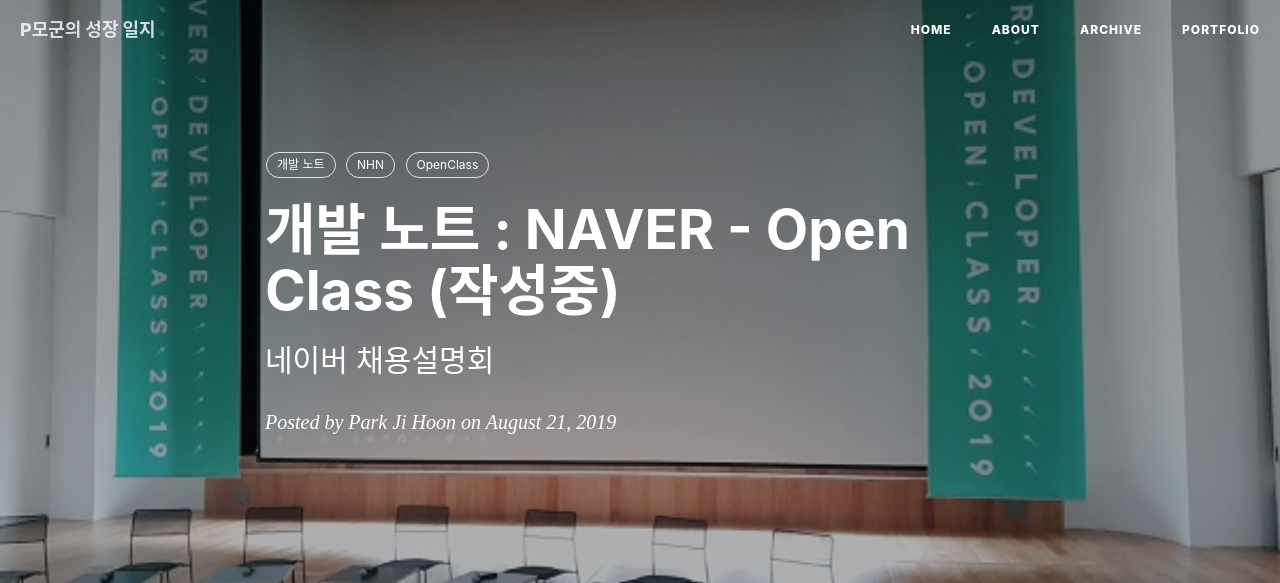
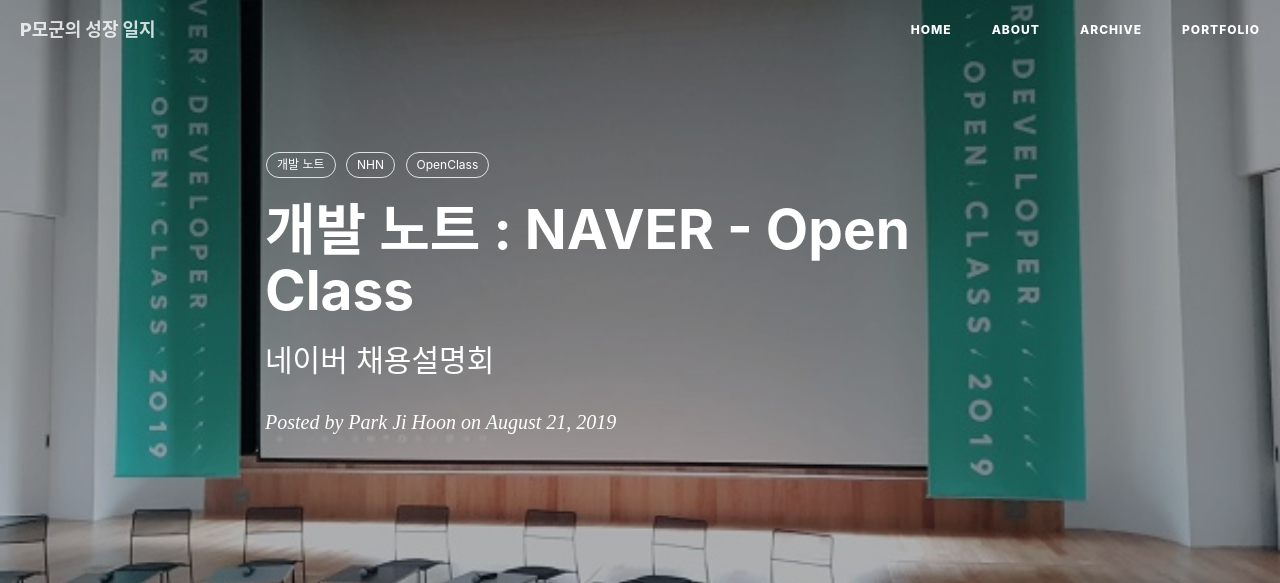
Before and after one commit to ggoowlgns/ggoowlgns.github.io, a Jekyll site: the page built from _posts/2019-08-21-devNote_open_class-post.md, in a window 1280 px wide and 1400 px high. Shown: the top 583 px of the window. Built offline with Jekyll 4.4.1, drawn with Linux system fonts in a browser that asks for light colours; nearby versions of some CDN libraries; our own code applies the rules of GitHub Pages for plain Markdown files; formulas are drawn with MathJax 3; comment, search, counter and statistics services are not loaded; some of the changed lines change nothing that is shown; some of the changed text lies outside the part shown; grey boxes are pictures that could not be loaded.

Commit message:
update file name open concert -> open class

```diff
--- a/_posts/2019-08-21-devNote_open_concert-post.md
+++ b/_posts/2019-08-21-devNote_open_class-post.md
@@ -1,5 +1,5 @@
 ---
-title:      "개발 노트 : NAVER - Open Class (작성중)"
+title:      "개발 노트 : NAVER - Open Class"
 subtitle:   "네이버 채용설명회"
 date:       2019-08-21
 author:     "Park Ji Hoon"
@@ -283,15 +283,15 @@
 
 
 `[%] 기념품 샷 : #네이버가 채고시다`
-![Naver OpenClass Product](../img/post_naver/naver_openClass_product.jpg)
+![Naver OpenClass Product](/img/post_naver/naver_openClass_product.jpg)
 
 
 
 
 $End $ $of $ $Posting $
 
-#### Reference
- - [][1]
+<!-- #### Reference
+ - [][1] -->
 
 
-[1]:
+<!-- [1]: -->
```
